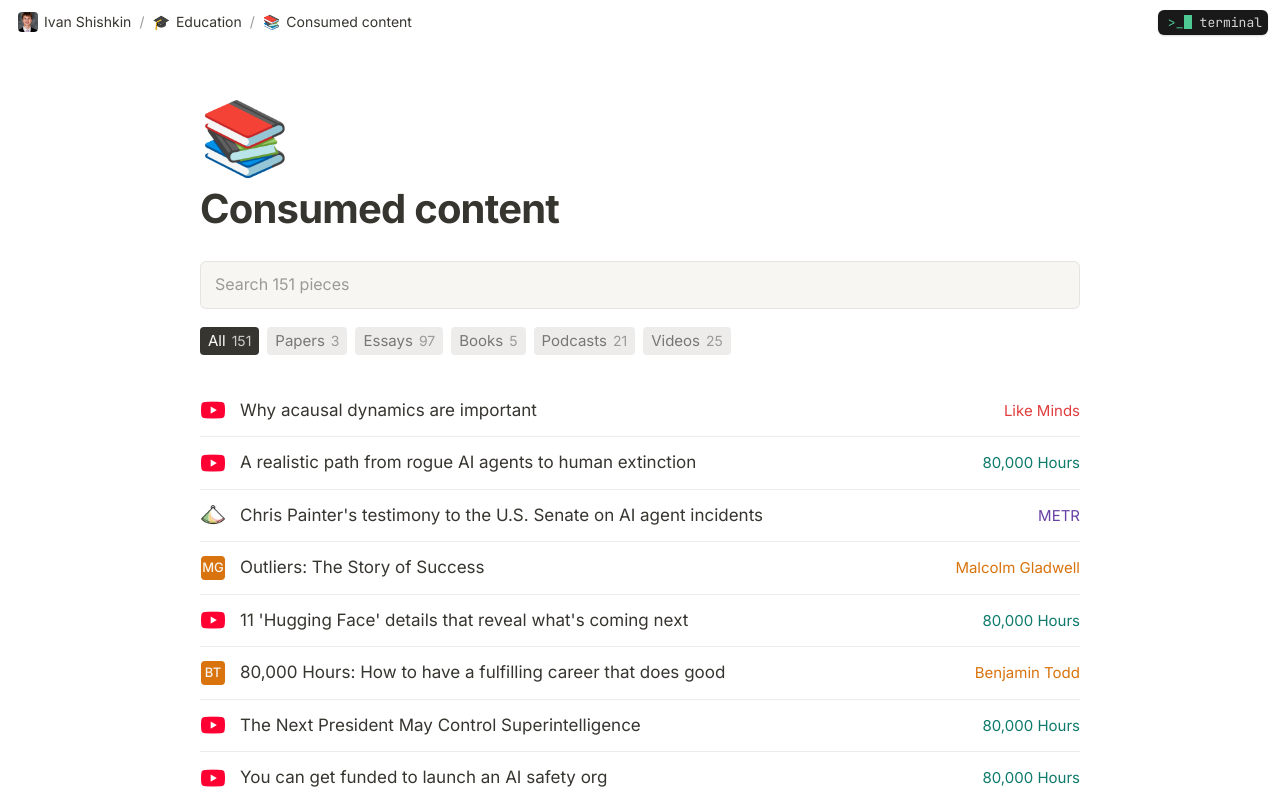
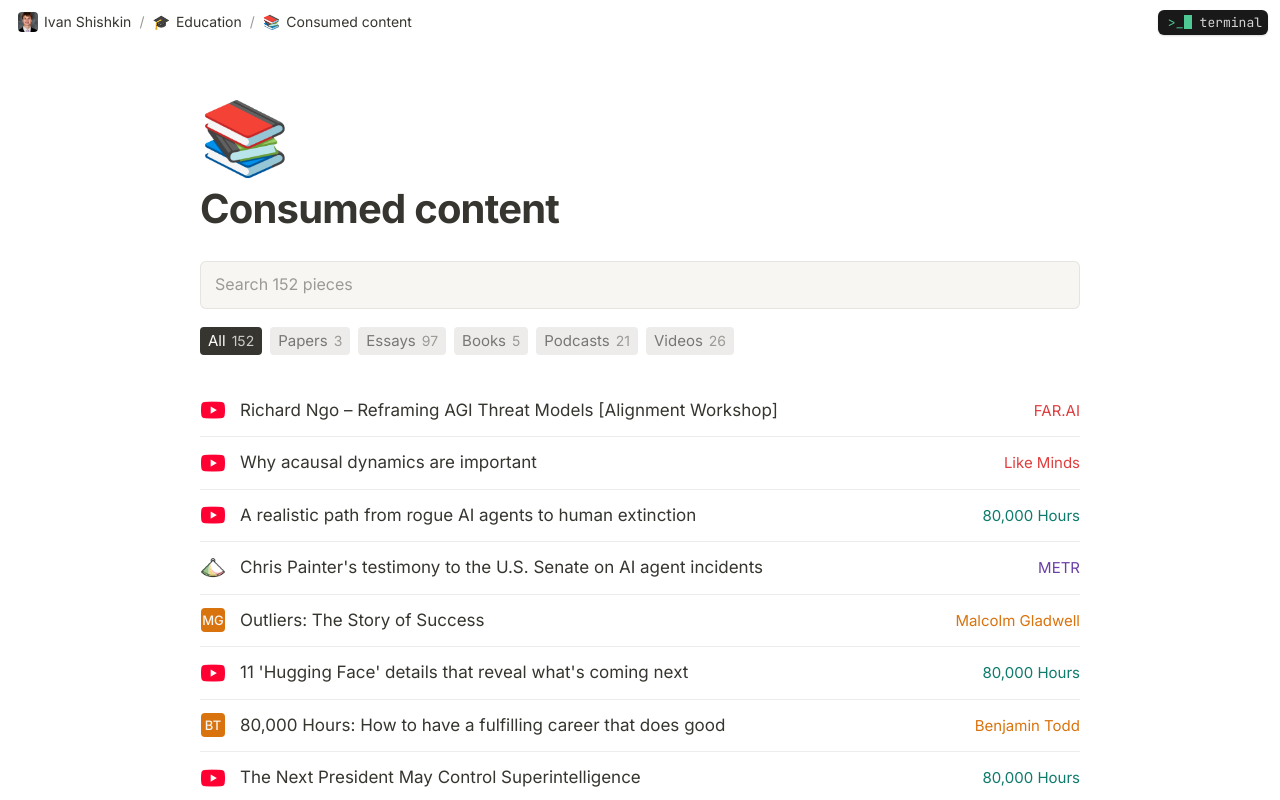
Before and after one commit to Ivan-Shishkin-Dev/Personal_Portfolio_3, a Next.js app: page /consumed-content in a window 1280 px wide. Shown: the top 800 px of the page. Built offline with nearby package versions, Linux system fonts and the light colour scheme.

Commit message:
Add 'Richard Ngo - Reframing AGI Threat Models [Alignment Workshop]' (FAR.AI) to consumed content

```diff
--- a/content/consumed.ts
+++ b/content/consumed.ts
@@ -942,4 +942,9 @@
     url: "https://www.youtube.com/watch?v=_uLpUhL0Ejc",
     author: "Like Minds",
   },
+  {
+    title: "Richard Ngo – Reframing AGI Threat Models [Alignment Workshop]",
+    url: "https://www.youtube.com/watch?v=4v3uqWeVmco",
+    author: "FAR.AI",
+  },
 ];
```
